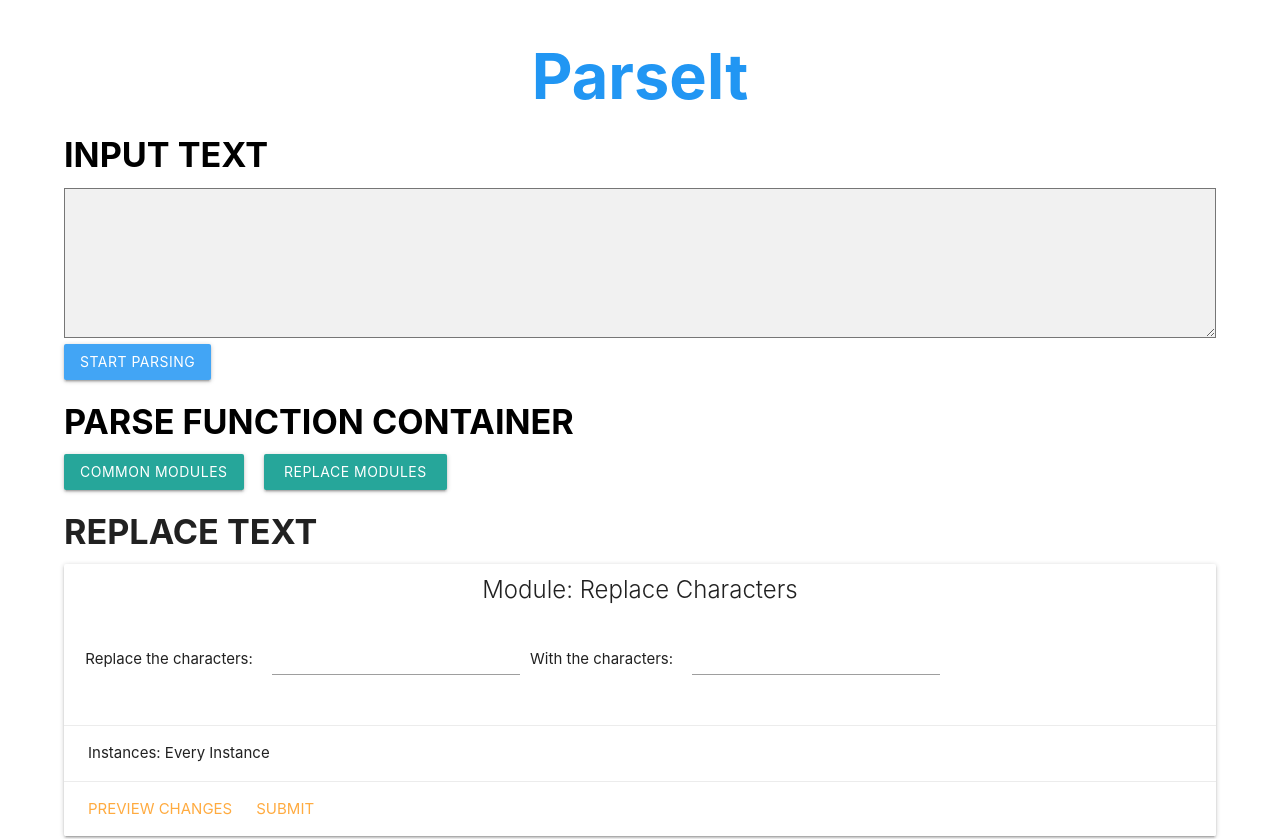
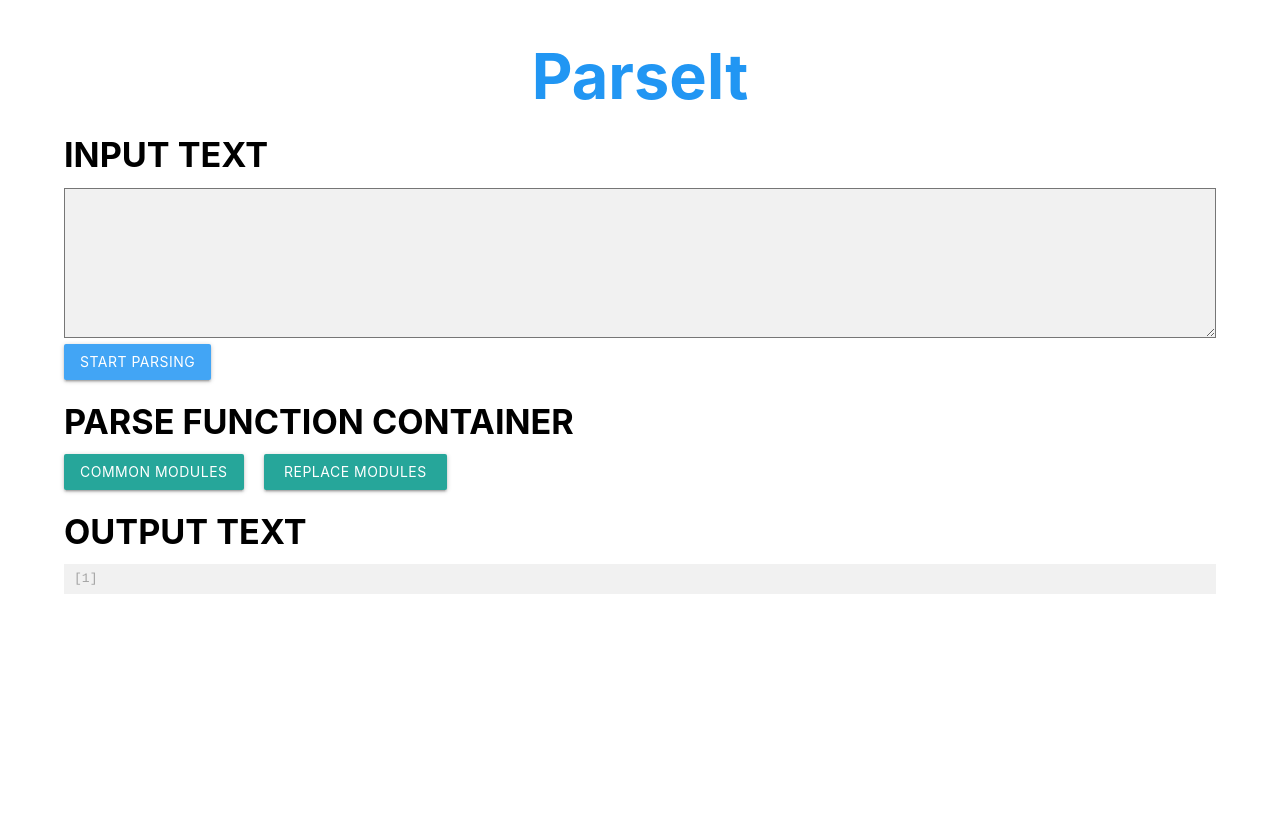
Before and after one commit to loftwah/ParseIt, a React (Create React App) app in the folder client/: page / in a window 1280 px wide. Shown: the top 839 px of the page. After the commit the page ends 800 px from the top, so only its background shows below. Built offline with nearby package versions, Linux system fonts and the light colour scheme.

Commit message:
Now able to load a “Replace Module” from the dropdown and work with text. Multiple modules are also supported!

```diff
--- a/client/src/components/parse-function-components/replace-character-module/replace-character-module.js
+++ b/client/src/components/parse-function-components/replace-character-module/replace-character-module.js
@@ -27,7 +27,7 @@ class ReplaceCharacterModule extends Component {
         e.preventDefault();
         console.log('submitted character!');
         // Future: be able to delete a certain number of instances?
-        const { parsedText } = this.props;
+        const { inputText } = this.props;
         const { replaceCharacter, insertCharacter } = this.state;
 
         function escapeRegExp(stringToGoIntoTheRegex) {
@@ -37,7 +37,7 @@ class ReplaceCharacterModule extends Component {
 
         var stringToGoIntoTheRegex = escapeRegExp(replaceCharacter);
         var regex = new RegExp(stringToGoIntoTheRegex, "g");
-        var finalText = parsedText.replace(regex, insertCharacter);
+        var finalText = inputText.replace(regex, insertCharacter);
 
         console.log(finalText);
         this.props.handleReplaceText(finalText)
@@ -45,8 +45,6 @@ class ReplaceCharacterModule extends Component {
     }
 
     render() {
-        const { parsedText } = this.props;
-
         return (
             <div className="replace-character-function">
                 <h4 className="black-character"><b>REPLACE TEXT</b></h4>
--- a/client/src/components/parse-function-container/parse-function-container.js
+++ b/client/src/components/parse-function-container/parse-function-container.js
@@ -8,8 +8,7 @@ class ParseFunctionContainer extends Component {
     constructor(props) {
         super(props);
         this.state = {
-            inputText: this.props.inputText,
-            outputText: ''
+            modules: []
         };
     }
 
@@ -22,20 +21,39 @@ class ParseFunctionContainer extends Component {
     }
 
     // handleSelectedModule
-
     handleReplaceText = text => {
-        // change to inputText instead? To keep making modifications?
-        this.setState({
-            outputText: text
-        })
         // send text to output
         this.props.handleOutputText(text);
     }
+    handleCreateReplaceCharacterModule = e => {
+        e.preventDefault();
+        console.log('create a "replace character" module!')
+        let { modules } = this.state
+        let { inputText } = this.props
+        modules.push(<div className="replace-character-module">
+            <ReplaceCharacterModule
+                inputText={inputText}
+                handleReplaceText={this.handleReplaceText}
+            />
+            </div>
+        )
+
+        this.setState({
+            modules: modules
+        })
+    }
 
     render() {
-        const { inputText } = this.props;
-        // Before and during the text goes through the filters, text will be called "parsedText"
-        const parsedText = inputText;
+        let { modules } = this.state;
+
+        let key = 0;
+        const moduleList = modules.map(module => {
+            key++
+            return (<div className="single-module" key={key}>
+                    {module}
+                </div>
+            )
+        })
 
         return (
             <div className="parse-function-container">
@@ -58,15 +76,11 @@ class ParseFunctionContainer extends Component {
                         href='!#'
                         data-target='replace-module-dropdown'>Replace Modules</a>
                     <ul id='replace-module-dropdown' className='dropdown-content'>
-                        <li><a href="!#">Replace Characters</a></li>
+                        <li><a href="!#" onClick={this.handleCreateReplaceCharacterModule}>Replace Characters</a></li>
                         <li><a href="!#">Replace Words</a></li>
                     </ul>
                 </div>
-
-                <ReplaceCharacterModule
-                    parsedText={parsedText}
-                    handleReplaceText={this.handleReplaceText}
-                />
+                {moduleList}
             </div>
         );
     };
--- a/client/src/components/parseit-container/parseit-container.js
+++ b/client/src/components/parseit-container/parseit-container.js
@@ -23,7 +23,7 @@ class ParseItContainer extends Component {
 
     handleOutputText = text => {
         this.setState({
-            outputText: text
+            inputText: text
         })
     }
 
@@ -45,7 +45,7 @@ class ParseItContainer extends Component {
                     inputText = {inputText}
                     handleOutputText = {this.handleOutputText}/>
                 <OutputText
-                    outputText={outputText}
+                    outputText={inputText}
                 />
             </div>
         );
```
